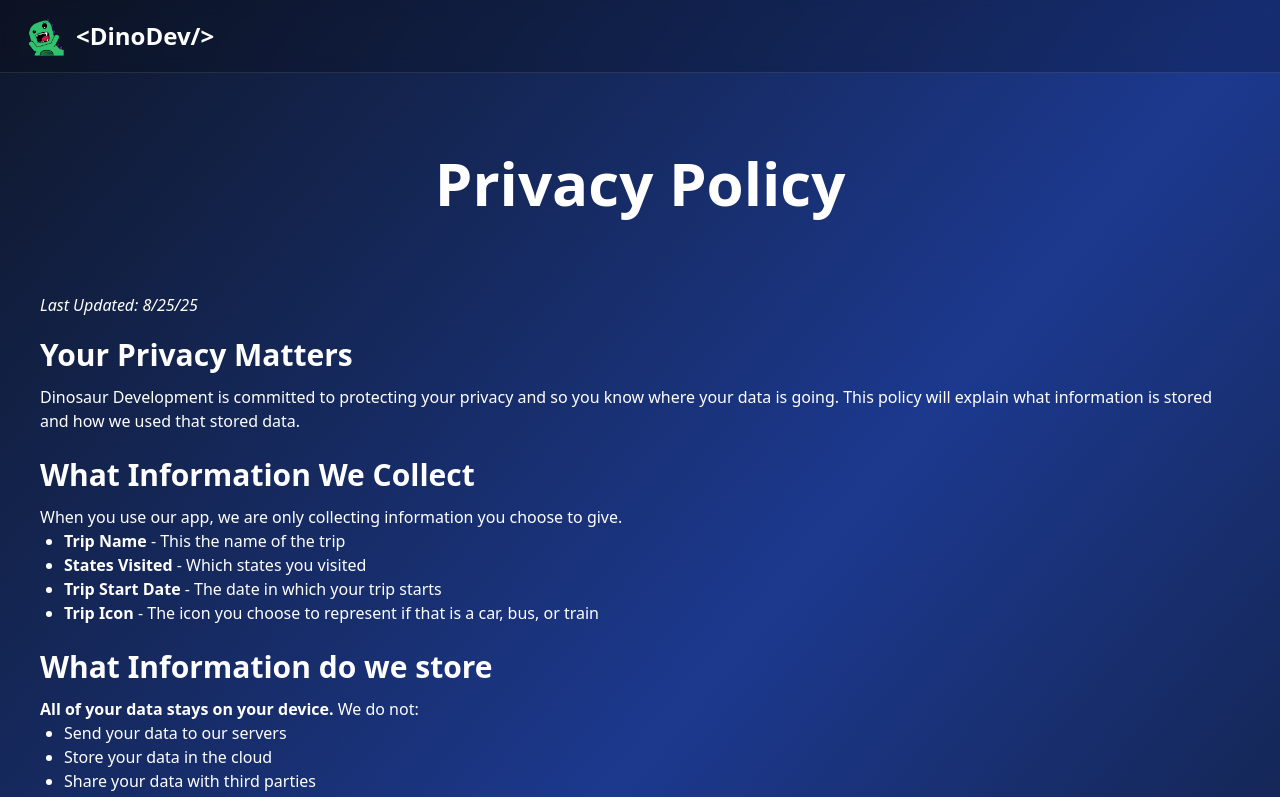
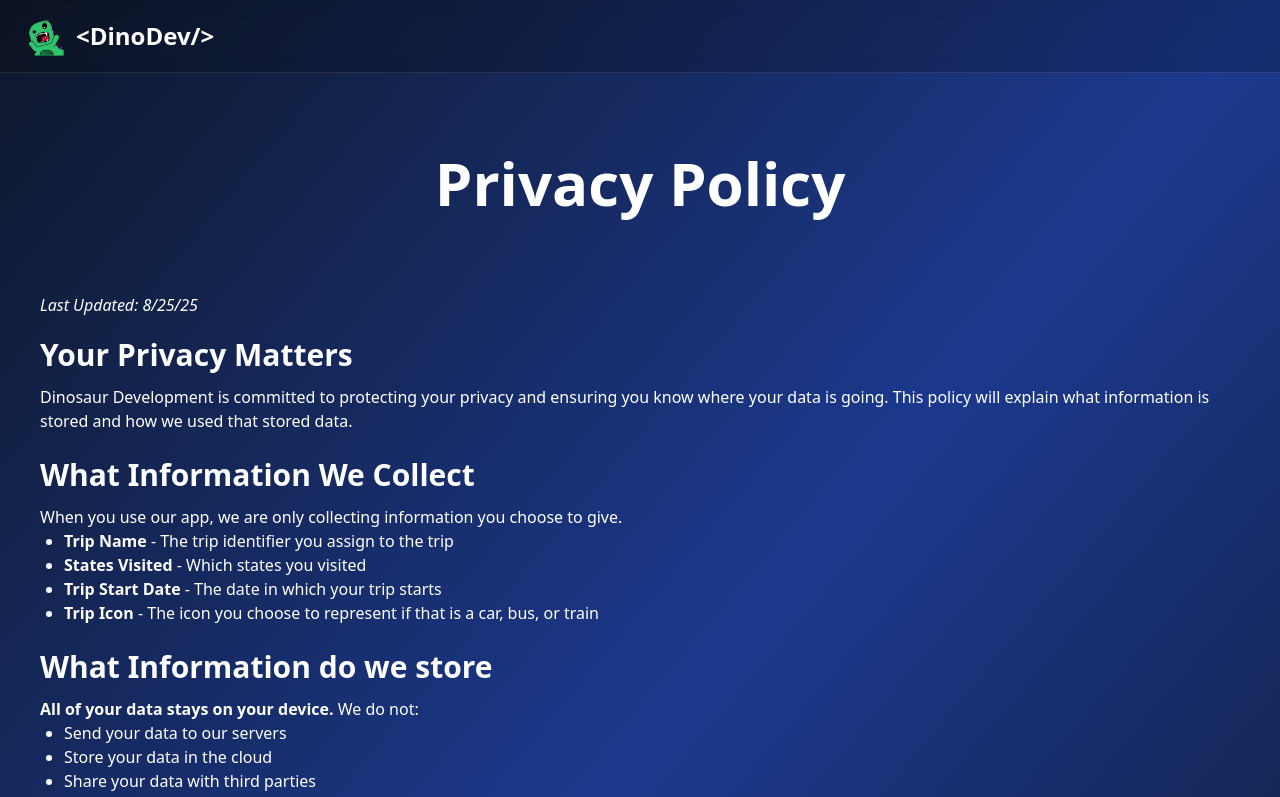
Before and after one commit to Mason-Dino/Dino-Dev, a Next.js app: page /plate-scout/privacy-policy in a window 1280 px wide. Shown: the top 797 px of the page. Built offline with nearby package versions, Linux system fonts and the light colour scheme.

Commit message:
working on the wording of the privacy policy

```diff
--- a/src/app/plate-scout/privacy-policy/page.tsx
+++ b/src/app/plate-scout/privacy-policy/page.tsx
@@ -19,11 +19,11 @@ export default function PlateScoutPrivacy() {
             <section className='text-white'>
                 <p className='mb-5 italic'>Last Updated: 8/25/25</p>
                 <h3 className='text-3xl font-bold mb-3'>Your Privacy Matters</h3>
-                <p className='mb-6'>Dinosaur Development is committed to protecting your privacy and so you know where your data is going. This policy will explain what information is stored and how we used that stored data.</p>
+                <p className='mb-6'>Dinosaur Development is committed to protecting your privacy and ensuring you know where your data is going. This policy will explain what information is stored and how we used that stored data.</p>
                 <h3 className='text-3xl font-bold mb-3'>What Information We Collect</h3>
                 <p>When you use our app, we are only collecting information you choose to give.</p>
                 <ul className='list-disc mb-6'>
-                    <li className='ml-6'><b>Trip Name</b> - This the name of the trip</li>
+                    <li className='ml-6'><b>Trip Name</b> - The trip identifier you assign to the trip</li>
                     <li className='ml-6'><b>States Visited</b> - Which states you visited</li>
                     <li className='ml-6'><b>Trip Start Date</b> - The date in which your trip starts</li>
                     <li className='ml-6'><b>Trip Icon</b> - The icon you choose to represent if that is a car, bus, or train</li>
```
